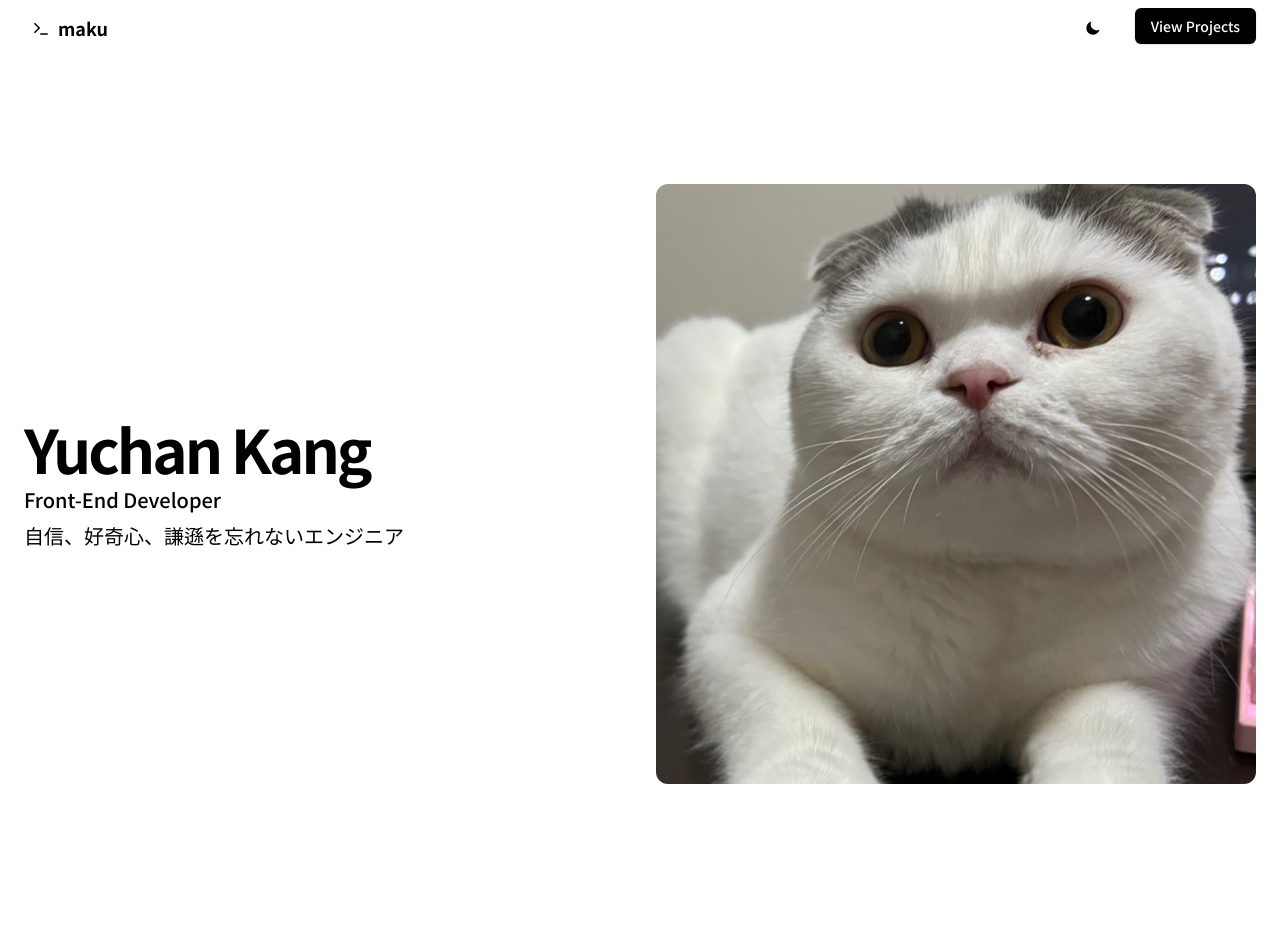
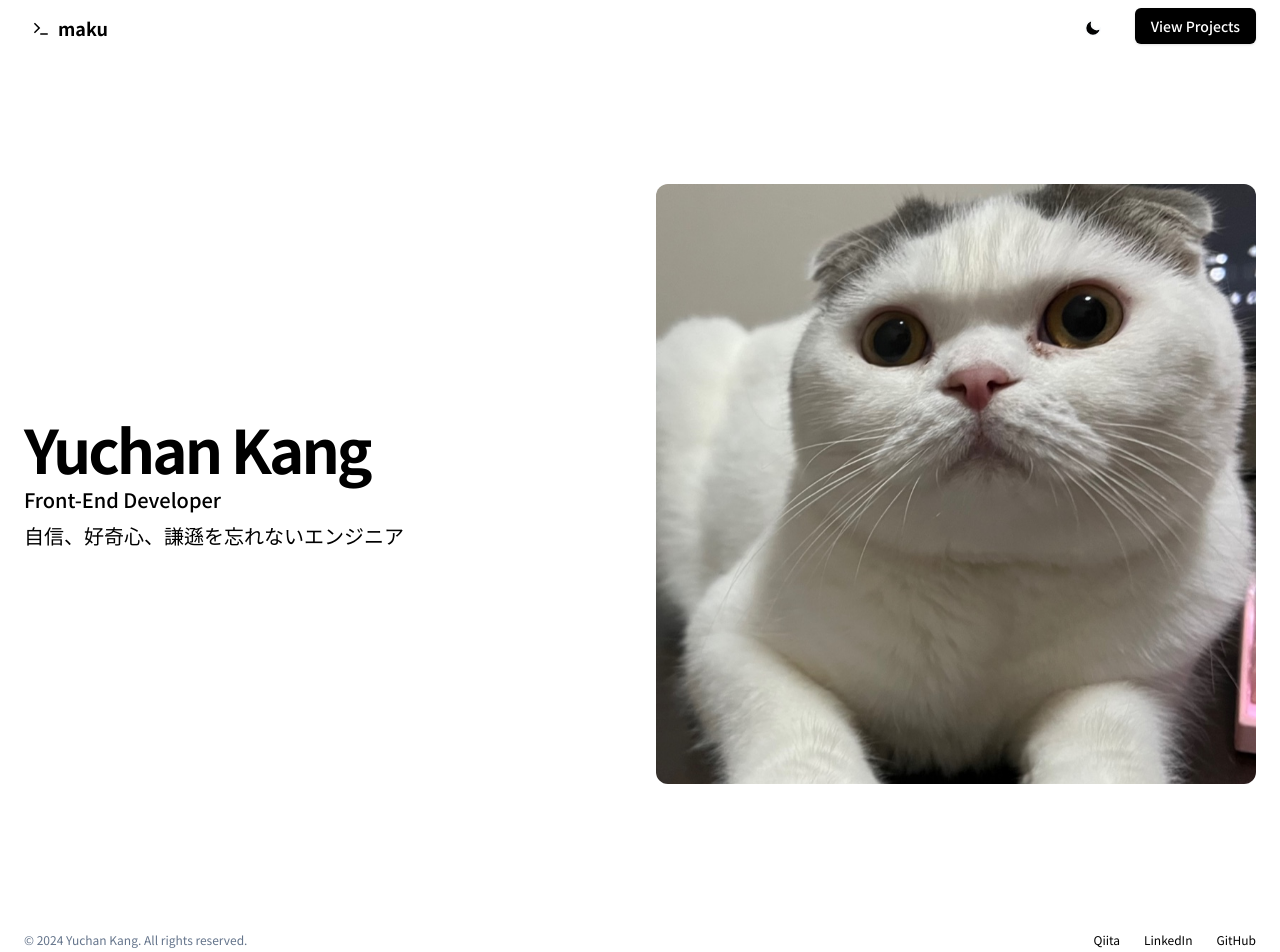
Before and after one commit to Kang-Yuchan/ketflix-2024, a Next.js app: page / in a window 1280 px wide. Shown: the top 952 px of the page. Before the commit the page ends 912 px from the top, so only its background shows below. Built offline with nearby package versions, Linux system fonts and the light colour scheme.

Commit message:
feat: add Footer component

```diff
--- a/app/layout.tsx
+++ b/app/layout.tsx
@@ -3,6 +3,7 @@ import { Noto_Sans_JP } from 'next/font/google';
 import './globals.css';
 import { ThemeProvider } from '@/components/theme-provider';
 import Header from '@/components/Header';
+import Footer from '@/components/Footer';
 
 const noto_sans_jp = Noto_Sans_JP({ subsets: ['latin'] });
 
@@ -27,6 +28,7 @@ export default function RootLayout({
         >
           <Header />
           <main className="flex-1">{children}</main>
+          <Footer />
         </ThemeProvider>
       </body>
     </html>
--- /dev/null
+++ b/components/Footer/index.tsx
@@ -0,0 +1,52 @@
+'use client';
+
+import { CURRENT_YEAR } from '@/constants/datetime';
+
+type Link = {
+  key: string;
+  label: string;
+  link: string;
+};
+
+const FOOTER_LINKS: Link[] = [
+  {
+    key: 'qiita',
+    label: 'Qiita',
+    link: 'https://qiita.com/Kang-Yuchan',
+  },
+  {
+    key: 'linked_in',
+    label: 'LinkedIn',
+    link: 'https://www.linkedin.com/in/yuchan-kang-149a30178/',
+  },
+  {
+    key: 'github',
+    label: 'GitHub',
+    link: 'https://github.com/Kang-Yuchan',
+  },
+];
+
+export default function Footer() {
+  return (
+    <footer
+      className={`flex h-14 items-center justify-between px-4 text-black lg:px-6`}
+    >
+      <p className="text-xs text-muted-foreground">
+        &copy; {CURRENT_YEAR} Yuchan Kang. All rights reserved.
+      </p>
+      <nav className="flex gap-4 sm:ml-auto sm:gap-6">
+        {FOOTER_LINKS.map((v) => (
+          <a
+            key={v.key}
+            href={v.link}
+            className="text-xs underline-offset-4 hover:underline"
+            target="_blank"
+            rel="noopener noreferrer"
+          >
+            {v.label}
+          </a>
+        ))}
+      </nav>
+    </footer>
+  );
+}
--- /dev/null
+++ b/constants/datetime.ts
@@ -0,0 +1 @@
+export const CURRENT_YEAR = new Date().getFullYear();
```
